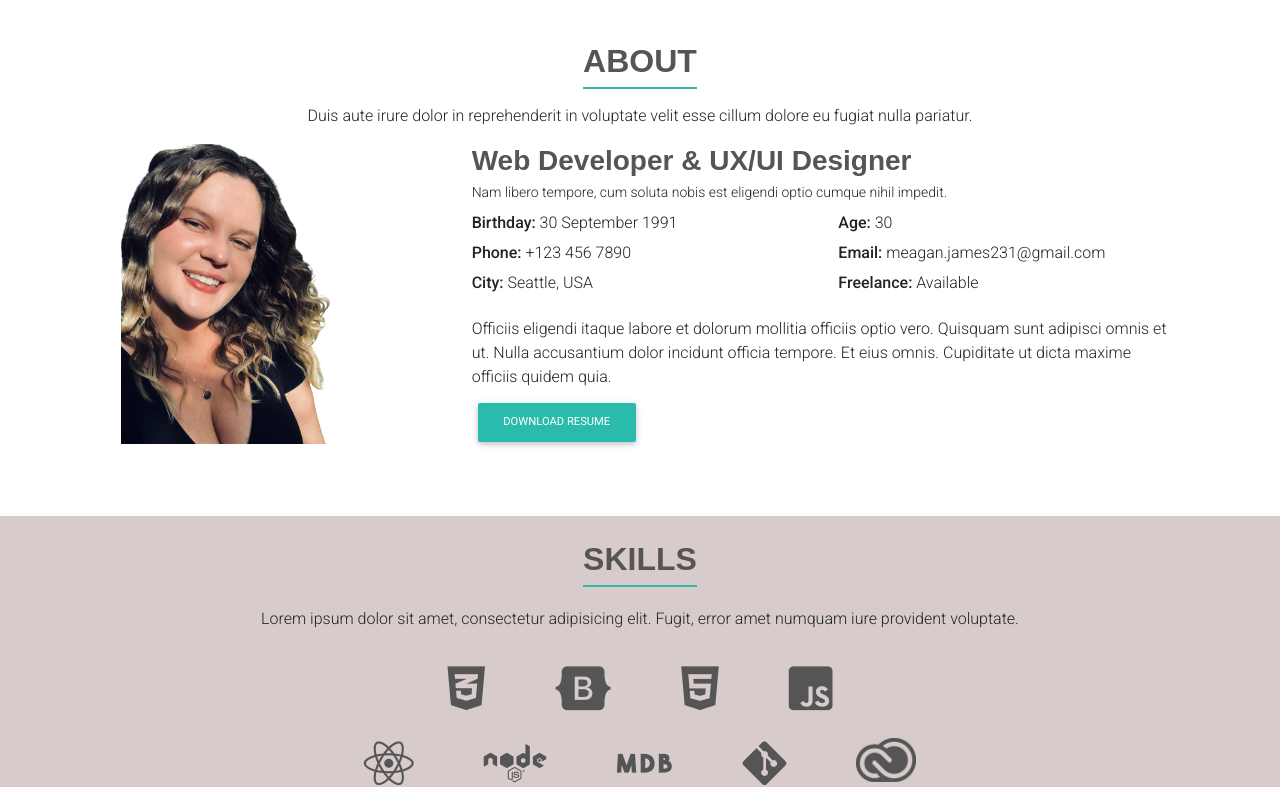
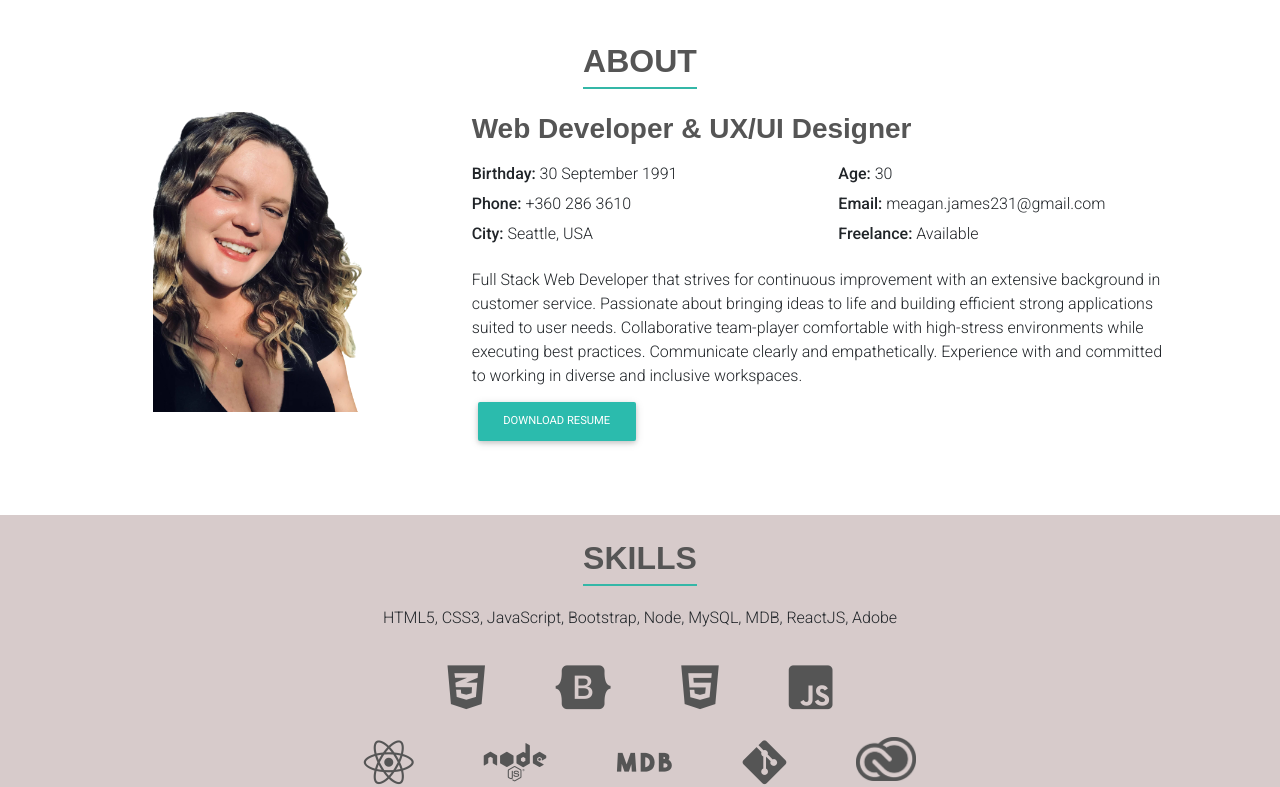
Before and after one commit to merikettapearl212/mjreact-portfolio, a React (Create React App) app: page / in a window 1280 px wide. Shown: the part 802-1589 px from the top of the page. Built offline with nearby package versions, Linux system fonts and the light colour scheme.

Commit message:
fixed links to portfolio and about sections took away filler text

```diff
--- a/src/components/About/index.js
+++ b/src/components/About/index.js
@@ -7,20 +7,19 @@ const About = () => {
     <MDBContainer>
       <MDBCardBody>
       <MDBAnimation reveal type="fadeInRight">
-        <h2 className="section-title font-weight-bold text-center mt-4 pb-3">
+        <h2 id='about' className="section-title font-weight-bold text-center mt-4 pb-3">
         <span className="span-h2-underline">
           About
           </span>
         </h2>
         <div className="text-center mx-auto mb-3">
-          Duis aute irure dolor in reprehenderit in voluptate velit esse
-          cillum dolore eu fugiat nulla pariatur.
+        {/* Full-Stack Web Developer | Javascript, React, HTML, CSS, Node.js */}
         </div>
         </MDBAnimation>
         <MDBAnimation reveal type="fadeInLeft">
         <MDBRow>
           <MDBCol lg="">
-            <MDBView className="mb-lg-0 mb-4 pl-3" hover waves>
+            <MDBView className="mb-lg-0 mb-4 pl-5" hover waves>
               <img
                 className="img-fluid"
                 src={profilepic}
@@ -36,15 +35,15 @@ const About = () => {
             <h3 className="font-weight-bold mb-1 p-0">
               Web Developer & UX/UI Designer
             </h3>
-            <div className="mb-2" style={{ fontSize: "14px" }}>
-              Nam libero tempore, cum soluta nobis est eligendi optio cumque
-              nihil impedit.
+            <div className="mb-3" style={{ fontSize: "14px" }}>
+              {/* Nam libero tempore, cum soluta nobis est eligendi optio cumque
+              nihil impedit. */}
             </div>
             <MDBRow>
               <MDBCol>
                   <ul>
                     <li><strong>Birthday:</strong> 30 September 1991</li>
-                    <li><strong>Phone:</strong> +123 456 7890</li>
+                    <li><strong>Phone:</strong> +360 286 3610</li>
                     <li><strong>City:</strong> Seattle, USA</li>
                   </ul>
               </MDBCol>
@@ -57,8 +56,7 @@ const About = () => {
               </MDBCol>
             </MDBRow>
             <div className="mb-2">
-                Officiis eligendi itaque labore et dolorum mollitia officiis optio vero. Quisquam sunt adipisci omnis et ut. Nulla accusantium dolor incidunt officia tempore. Et eius omnis.
-                Cupiditate ut dicta maxime officiis quidem quia.
+            Full Stack Web Developer that strives for continuous improvement with an extensive background in customer service. Passionate about bringing ideas to life and building efficient strong applications suited to user needs. Collaborative team-player comfortable with high-stress environments while executing best practices. Communicate clearly and empathetically. Experience with and committed to working in diverse and inclusive workspaces.
               </div>
 
             <a href="https://docs.google.com/document/d/1Pj3JYHE2Qp51QFWAfSQ6foGu6fuXGYY6nWCWLS8aBr8/edit?usp=sharing">
--- a/src/components/Cards/index.js
+++ b/src/components/Cards/index.js
@@ -13,7 +13,7 @@ class HoverPage extends React.Component {
     return (
       <div>
         <MDBAnimation reveal type="fadeInLeft">
-      <h2 className="section-title font-weight-bold text-center mt-5 pt-5 pb-3">
+      <h2 id='portfolio'className="section-title font-weight-bold text-center mt-5 pt-5 pb-3">
         <span className="span-h2-underline">
       Portfolio
       </span>
--- a/src/components/Footer/index.js
+++ b/src/components/Footer/index.js
@@ -4,17 +4,13 @@ import { MDBCol, MDBContainer, MDBRow, MDBFooter, MDBBtn, MDBIcon} from "mdbreac
 const Footer = () => {
   return (
     <MDBFooter className="font-small pt-4 black-text mt-5">
-      <MDBContainer>
+      {/* <MDBContainer>
       <h2 className="section-title font-weight-bold text-center my-2 mb-5">
       <span className="span-h2-underline">
         Contact
         </span>
       </h2>
-      {/* <p className="text-center mx-auto pb-2">
-        Lorem ipsum dolor sit amet, consectetur adipisicing elit. Fugit,
-        error amet numquam iure provident voluptate esse quasi, veritatis
-        totam voluptas nostrum quisquam eum porro a pariatur veniam.
-      </p> */}
+
       <MDBRow>
       <MDBCol md="3" className="text-center">
 
@@ -76,7 +72,7 @@ const Footer = () => {
         </MDBCol>
 
       </MDBRow>
-    </MDBContainer>
+    </MDBContainer> */}
       <div className="footer-copyright text-center py-3">
         <MDBContainer fluid>
           &copy; 2021 Copyright: <a href="https://www.linkedin.com/in/meagan-james-502b78191/"> Meagan James</a>
--- a/src/components/Header/index.js
+++ b/src/components/Header/index.js
@@ -19,10 +19,10 @@ const Header = () => {
                 <h4 className='mb-4 '>
                   <strong>I'm a Full-Stack Web Developer</strong>
                 </h4>
-                <MDBBtn size="md">
+                <MDBBtn size="md" onClick={() => window.location.replace("/#portfolio")}>
                   portfolio
                 </MDBBtn>
-                <MDBBtn size="md" outline color='default'>
+                <MDBBtn size="md" outline color='default' onClick={() => window.location.replace("/#about")}>
                   About me
                 </MDBBtn>
                 </MDBAnimation>
--- a/src/components/Skills/index.js
+++ b/src/components/Skills/index.js
@@ -13,8 +13,7 @@ function Skills() {
          </span>
         </h2>
         <p className="text-center w-responsive mx-auto pb-2">
-          Lorem ipsum dolor sit amet, consectetur adipisicing elit. Fugit,
-          error amet numquam iure provident voluptate.
+        HTML5, CSS3, JavaScript, Bootstrap, Node, MySQL, MDB, ReactJS, Adobe
         </p>
 
         <MDBAnimation reveal type="zoomIn">
```
